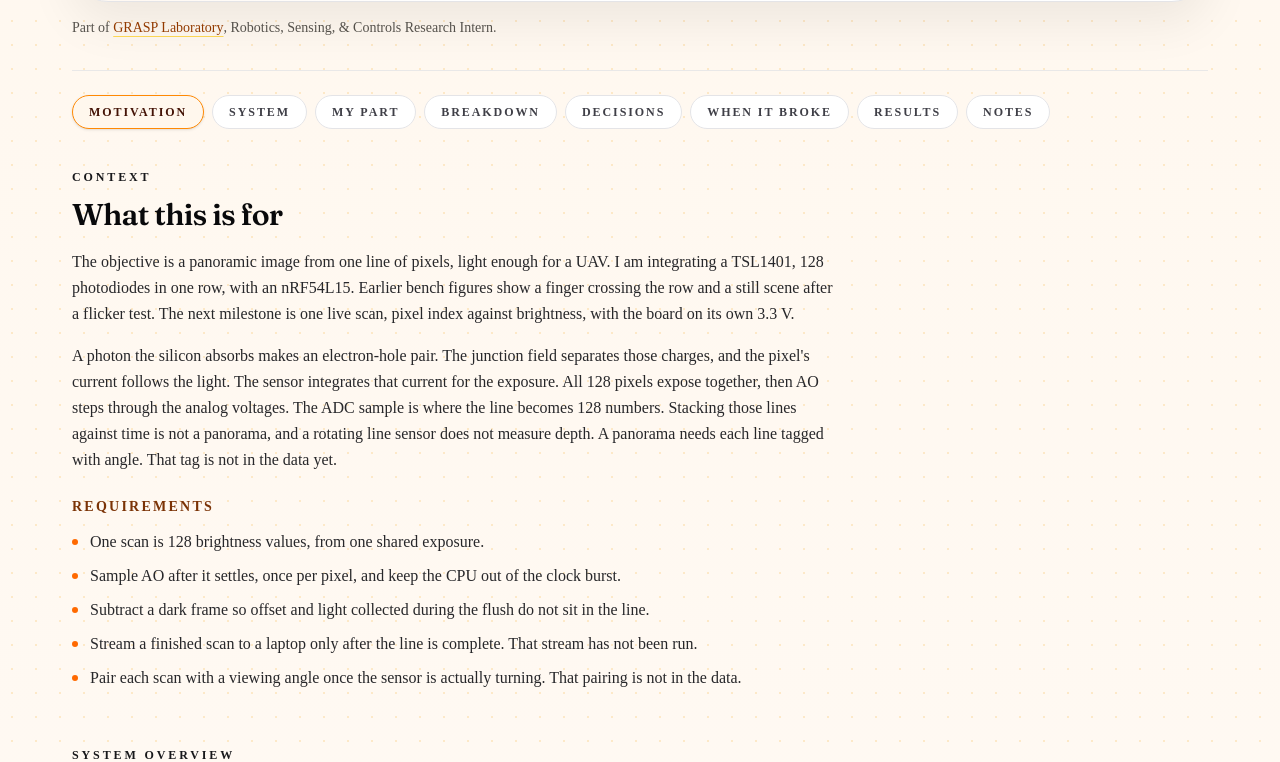
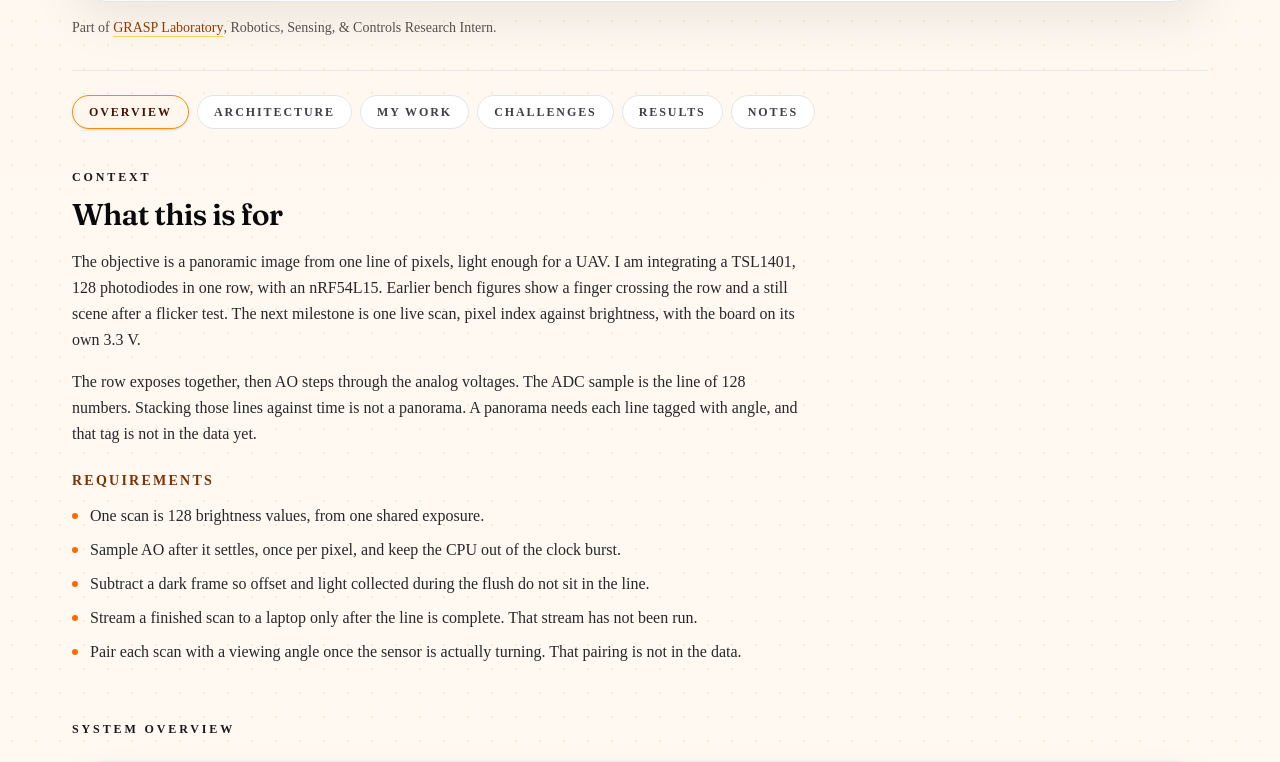
Before and after one commit to Rellendula26/ritvik-portfolio, a Next.js app: page /projects/3d-imaging-uav in a window 1280 px wide. Shown: the part 917-1679 px from the top of the page. Built offline with nearby package versions, Linux system fonts and the light colour scheme.

Commit message:
Shorten repeated project-page explanations and keep the longer notes collapsed.
Co-authored-by: Cursor <cursoragent@cursor.com>

```diff
--- a/src/app/globals.css
+++ b/src/app/globals.css
@@ -149,6 +149,13 @@ body {
   opacity: 1;
 }
 
+/* Project pages only. The homepage does not use .project-page. */
+.project-page h2,
+.project-page .text-base.leading-relaxed,
+.project-page .text-lg.leading-relaxed {
+  max-width: 46rem;
+}
+
 /* Homepage bench. --boot is 1 unless the first-visit script sets data-boot="start". */
 .workbench-hero {
   --boot: 1;
--- a/src/app/projects/[slug]/page.tsx
+++ b/src/app/projects/[slug]/page.tsx
@@ -147,6 +147,7 @@ function LegacyProjectPage({
       alt: `${project.title} architecture ${index + 1}`,
       label: `Architecture ${index + 1}`,
       caption: `Architecture ${index + 1}`,
+      fit: "contain" as const,
     })) ?? [];
   const imageGalleryMedia =
     project.imageGallery?.map((src, index) => ({
@@ -155,6 +156,7 @@ function LegacyProjectPage({
       alt: `${project.title} gallery image ${index + 1}`,
       label: `Image ${index + 1}`,
       caption: `Image ${index + 1}`,
+      fit: "contain" as const,
     })) ?? [];
   const videoGalleryMedia =
     project.videoGallery?.map((src, index) => ({
@@ -173,6 +175,63 @@ function LegacyProjectPage({
       {project.experienceSlug ? (
         <ExperienceBacklink slug={project.experienceSlug} />
       ) : null}
+
+      {architectureMedia.length > 0 && (
+        <section className="mt-10">
+          <SectionLabel>Architecture</SectionLabel>
+          <div className="mt-6 grid grid-cols-1 gap-5 md:grid-cols-2">
+            {architectureMedia.map((item, index) => (
+              <div
+                key={`${project.slug}-arch-${index}`}
+                className="overflow-hidden rounded-[2rem] border border-zinc-200 bg-white shadow-[0_14px_40px_rgba(0,0,0,0.06)]"
+              >
+                <div className="relative aspect-[4/3] w-full bg-white">
+                  {renderMedia(item)}
+                </div>
+                <MediaNotes media={item} />
+              </div>
+            ))}
+          </div>
+        </section>
+      )}
+
+      {imageGalleryMedia.length > 0 && (
+        <section className="mt-10">
+          <SectionLabel>Build photos</SectionLabel>
+          <div className="mt-6 grid grid-cols-1 gap-5 md:grid-cols-2">
+            {imageGalleryMedia.map((item, index) => (
+              <div
+                key={`${project.slug}-image-${index}`}
+                className="overflow-hidden rounded-[2rem] border border-zinc-200 bg-white shadow-[0_14px_40px_rgba(0,0,0,0.06)]"
+              >
+                <div className="relative aspect-[4/3] w-full bg-[#f7f1e8]">
+                  {renderMedia(item)}
+                </div>
+                <MediaNotes media={item} />
+              </div>
+            ))}
+          </div>
+        </section>
+      )}
+
+      {videoGalleryMedia.length > 0 && (
+        <section className="mt-10">
+          <SectionLabel>Demonstrations</SectionLabel>
+          <div className="mt-6 grid grid-cols-1 gap-5 md:grid-cols-2">
+            {videoGalleryMedia.map((item, index) => (
+              <div
+                key={`${project.slug}-video-${index}`}
+                className="overflow-hidden rounded-[2rem] border border-zinc-200 bg-white shadow-[0_14px_40px_rgba(0,0,0,0.06)]"
+              >
+                <div className="relative aspect-video w-full bg-[#070707]">
+                  {renderMedia(item)}
+                </div>
+                <MediaNotes media={item} />
+              </div>
+            ))}
+          </div>
+        </section>
+      )}
 
       {process.env.NODE_ENV === "development" &&
         project.driveFolderUrl &&
@@ -307,72 +366,6 @@ function LegacyProjectPage({
         </section>
       )}
 
-      {architectureMedia.length > 0 && (
-        <section className="mt-14">
-          <SectionLabel>Architecture media</SectionLabel>
-          <div className="mt-6 grid grid-cols-1 gap-5 md:grid-cols-2">
-            {architectureMedia.map((item, index) => (
-              <div
-                key={`${project.slug}-arch-${index}`}
-                className="overflow-hidden rounded-[2rem] border border-zinc-200 bg-white shadow-[0_14px_40px_rgba(0,0,0,0.06)]"
-              >
-                <div className="border-b border-zinc-200 bg-gradient-to-r from-orange-50 via-white to-amber-50 px-4 py-3 text-xs font-medium text-zinc-500">
-                  {item.label}
-                </div>
-                <div className="relative h-[280px] w-full bg-[#070707] md:h-[340px]">
-                  {renderMedia(item)}
-                </div>
-                <MediaNotes media={item} />
-              </div>
-            ))}
-          </div>
-        </section>
-      )}
-
-      {imageGalleryMedia.length > 0 && (
-        <section className="mt-14">
-          <SectionLabel>Image gallery</SectionLabel>
-          <div className="mt-6 grid grid-cols-1 gap-5 md:grid-cols-2">
-            {imageGalleryMedia.map((item, index) => (
-              <div
-                key={`${project.slug}-image-${index}`}
-                className="overflow-hidden rounded-[2rem] border border-zinc-200 bg-white shadow-[0_14px_40px_rgba(0,0,0,0.06)]"
-              >
-                <div className="border-b border-zinc-200 bg-gradient-to-r from-orange-50 via-white to-amber-50 px-4 py-3 text-xs font-medium text-zinc-500">
-                  {item.label}
-                </div>
-                <div className="relative h-[280px] w-full bg-[#070707] md:h-[340px]">
-                  {renderMedia(item)}
-                </div>
-                <MediaNotes media={item} />
-              </div>
-            ))}
-          </div>
-        </section>
-      )}
-
-      {videoGalleryMedia.length > 0 && (
-        <section className="mt-14">
-          <SectionLabel>Video gallery</SectionLabel>
-          <div className="mt-6 grid grid-cols-1 gap-5 md:grid-cols-2">
-            {videoGalleryMedia.map((item, index) => (
-              <div
-                key={`${project.slug}-video-${index}`}
-                className="overflow-hidden rounded-[2rem] border border-zinc-200 bg-white shadow-[0_14px_40px_rgba(0,0,0,0.06)]"
-              >
-                <div className="border-b border-zinc-200 bg-gradient-to-r from-orange-50 via-white to-amber-50 px-4 py-3 text-xs font-medium text-zinc-500">
-                  {item.label}
-                </div>
-                <div className="relative h-[280px] w-full bg-[#070707] md:h-[340px]">
-                  {renderMedia(item)}
-                </div>
-                <MediaNotes media={item} />
-              </div>
-            ))}
-          </div>
-        </section>
-      )}
-
       {detailMedia.length > 0 && (
         <section className="mt-14">
           <SectionLabel>Media timeline</SectionLabel>
--- a/src/components/project-page/ProjectHero.tsx
+++ b/src/components/project-page/ProjectHero.tsx
@@ -84,7 +84,7 @@ export default function ProjectHero({ project }: { project: Project }) {
           </h1>
 
           <p className="mt-4 max-w-2xl font-medium leading-snug tracking-tight text-zinc-800 md:text-xl">
-            {project.oneLine}
+            {project.pageLead ?? project.oneLine}
           </p>
           <p className="mt-3 max-w-2xl text-base leading-relaxed text-zinc-700 md:text-[17px] md:leading-7">
             {project.overview}
--- a/src/components/project-page/case-study/EngineeringCaseStudyLayout.tsx
+++ b/src/components/project-page/case-study/EngineeringCaseStudyLayout.tsx
@@ -31,39 +31,28 @@ import { getExperience } from "@/data/experiences";
 import Link from "next/link";
 
 function buildCaseStudyNav(caseStudy: EngineeringCaseStudy) {
-  const items = [
-    caseStudy.servoBringUp
-      ? { id: "board-architecture", label: "Boards" }
-      : { id: "motivation", label: "Motivation" },
-    caseStudy.servoBringUp
-      ? { id: "actuation-challenge", label: "The fault" }
-      : { id: "system-overview", label: "System" },
-    caseStudy.servoBringUp
-      ? { id: "debug-path", label: "Debug" }
-      : null,
-    caseStudy.servoBringUp ? { id: "motivation", label: "Context" } : null,
-    caseStudy.contribution ? { id: "contribution", label: "My part" } : null,
-    caseStudy.designChallenge
-      ? { id: "design-challenge", label: "Deep dive" }
-      : null,
-    { id: "engineering-breakdown", label: "Breakdown" },
-    { id: "design-decisions", label: "Decisions" },
+  if (caseStudy.servoBringUp) {
+    return [
+      { id: "board-architecture", label: "Boards" },
+      { id: "system-overview", label: "Bring-up" },
+      { id: "root-cause", label: "The fault" },
+      { id: "results", label: "Status" },
+      { id: "record", label: "Notes" },
+    ];
+  }
+
+  return [
+    { id: "motivation", label: "Overview" },
+    { id: "system-overview", label: "Architecture" },
+    caseStudy.contribution
+      ? { id: "contribution", label: "My work" }
+      : { id: "engineering-breakdown", label: "My work" },
     caseStudy.rootCauseAnalyses?.length
-      ? { id: "root-cause", label: "When it broke" }
-      : null,
+      ? { id: "root-cause", label: "Challenges" }
+      : { id: "design-decisions", label: "Decisions" },
     { id: "results", label: "Results" },
-    caseStudy.executiveAssessment ||
-    caseStudy.timeline?.length ||
-    caseStudy.evolution?.length ||
-    caseStudy.scheduleAnalysis ||
-    caseStudy.version2Plan ||
-    caseStudy.transferableSkills?.length ||
-    caseStudy.reflection
-      ? { id: "record", label: "Notes" }
-      : null,
+    { id: "record", label: "Notes" },
   ];
-
-  return items.filter((item): item is { id: string; label: string } => item !== null);
 }
 
 function ExperienceLink({ slug }: { slug?: string }) {
@@ -110,23 +99,42 @@ export default function EngineeringCaseStudyLayout({
       <div className="mt-10 space-y-12 md:space-y-14">
         {caseStudy.servoBringUp ? <BoardArchitecture /> : null}
         {caseStudy.servoBringUp ? <ServoBringUpStory /> : null}
-        <MotivationSection content={caseStudy.motivation} />
+        {caseStudy.servoBringUp ? null : (
+          <MotivationSection content={caseStudy.motivation} />
+        )}
         {caseStudy.servoBringUp ? null : (
           <SystemOverviewSection content={caseStudy.systemOverview} />
         )}
-        {caseStudy.contribution ? (
+        {caseStudy.servoBringUp || !caseStudy.contribution ? null : (
           <ContributionSection content={caseStudy.contribution} />
-        ) : null}
-        {caseStudy.designChallenge ? (
+        )}
+        {caseStudy.servoBringUp || !caseStudy.designChallenge ? null : (
           <DesignChallengeExtrasSection content={caseStudy.designChallenge} />
-        ) : null}
-        <EngineeringBreakdownSection disciplines={caseStudy.disciplines} />
-        <DesignDecisionsSection decisions={caseStudy.designDecisions} />
+        )}
+        {caseStudy.servoBringUp ? null : (
+          <EngineeringBreakdownSection disciplines={caseStudy.disciplines} />
+        )}
+        {caseStudy.servoBringUp ? null : (
+          <DesignDecisionsSection decisions={caseStudy.designDecisions} />
+        )}
         {caseStudy.rootCauseAnalyses?.length ? (
           <RootCauseAnalysesSection items={caseStudy.rootCauseAnalyses} />
         ) : null}
         <ResultsValidationSection content={caseStudy.results} />
         <BenchNotes>
+          {caseStudy.servoBringUp ? (
+            <>
+              <MotivationSection content={caseStudy.motivation} />
+              {caseStudy.contribution ? (
+                <ContributionSection content={caseStudy.contribution} />
+              ) : null}
+              {caseStudy.designChallenge ? (
+                <DesignChallengeExtrasSection content={caseStudy.designChallenge} />
+              ) : null}
+              <EngineeringBreakdownSection disciplines={caseStudy.disciplines} />
+              <DesignDecisionsSection decisions={caseStudy.designDecisions} />
+            </>
+          ) : null}
           {caseStudy.executiveAssessment ? (
             <ExecutiveAssessmentSection content={caseStudy.executiveAssessment} />
           ) : null}
--- a/src/components/project-page/shared.tsx
+++ b/src/components/project-page/shared.tsx
@@ -10,7 +10,7 @@ export type ProjectMedia =
 
 export function ProjectPageShell({ children }: { children: React.ReactNode }) {
   return (
-    <main className="relative min-h-screen overflow-hidden bg-[linear-gradient(to_bottom,#fff7ed_0%,#fffaf5_18%,#ffffff_42%,#fffaf5_100%)]">
+    <main className="project-page relative min-h-screen overflow-hidden bg-[linear-gradient(to_bottom,#fff7ed_0%,#fffaf5_18%,#ffffff_42%,#fffaf5_100%)]">
       <div className="absolute inset-0 opacity-[0.18] [background-image:radial-gradient(#f59e0b_1px,transparent_1px)] [background-size:24px_24px]" />
       {/* Faint schematic texture — decorative only */}
       <svg
--- a/src/data/case-studies/bionic-arm.ts
+++ b/src/data/case-studies/bionic-arm.ts
@@ -9,7 +9,7 @@ export const BIONIC_ARM_CASE_STUDY: EngineeringCaseStudy = {
     learning:
       "A schematic date and a power note can describe two different batteries. I want those to be the same pack before I call the power path done.",
     narrative:
-      "I design the PCBs and the mounts for a Penn ADAPT arm. One sensor board is built. It is a two-electrode differential pair into one ADS1291 channel. The architecture is eight of those modules, a main STM32 board, two servos, and a linear actuator. The team tested the main board and started the first fixture. This is not the assistive button.\n\nThe buck and LDO feed the sensing circuitry. The electrodes are the signal inputs, not a load on that rail. The September main sheet marks a 2-cell pack from 6.0 V to 8.4 V and also labels 12 V. My note is a 7.2 V pack, a buck to 4 V, then an LDO. Those are not the same description. Firmware reads raw EMG from one ADS1291, gain 6, 2000 samples per second, and can run a fixed motor test. It does not turn that signal into a gesture or a grip force. Two longer wires still keep a board out of the CAD mount.",
+      "One sensor board is built. It is a two-electrode differential pair into one ADS1291 channel. The architecture is eight of those modules, a main STM32 board, two servos, and a linear actuator. The team tested the main board and started the first fixture.\n\nThe buck and LDO feed the sensing circuitry. The electrodes are the signal inputs, not a load on that rail. The September main sheet marks a 2-cell pack from 6.0 V to 8.4 V and also labels 12 V. My note is a 7.2 V pack, a buck to 4 V, then an LDO. Those are not the same description. Firmware reads raw EMG from one ADS1291, gain 6, 2000 samples per second, and can run a fixed motor test. It does not turn that signal into a gesture or a grip force. Two longer wires still keep a board out of the CAD mount.",
     requirements: [
       "Digitize eight EMG channels from differential pairs.",
       "Leave a quiet supply for the sensing circuitry.",
@@ -19,7 +19,7 @@ export const BIONIC_ARM_CASE_STUDY: EngineeringCaseStudy = {
   },
   systemOverview: {
     summary:
-      "I have one sensor PCB. The plan is eight small rigid modules around the forearm, each a differential electrode pair, tied with 20-pin flex. A sensor main board sits between those modules and the main board. The main board is an STM32 with a labeled 12 V actuator rail, a 6 V servo rail, and 3.3 V electronics. The team tested that board and started the first fixture. I design the boards and the mounts.",
+      "I have one sensor PCB. The plan is eight small rigid modules around the forearm, each a differential electrode pair, tied with 20-pin flex. A sensor main board sits between those modules and the main board. The main board is an STM32 with a labeled 12 V actuator rail, a 6 V servo rail, and 3.3 V electronics. The team tested that board and started the first fixture.",
     subsystems: [
       { name: "Sensor module", role: "ADS1291 on the differential pair. Eight chips, one SPI bus, a chip select each, shared START." },
       { name: "Sensor main", role: "One ADS1291, bias network, two 20-pin flex connectors." },
@@ -93,7 +93,7 @@ export const BIONIC_ARM_CASE_STUDY: EngineeringCaseStudy = {
   ],
   contribution: {
     summary:
-      "I design the boards and the mounts. One sensor board is built. The team tested the main board and started the first fixture. Drawn-by is blank on the sheets.",
+      "One sensor board is built. The team tested the main board and started the first fixture. Drawn-by is blank on the sheets.",
     mine: [
       "PCB drawings for the sensor modules, the sensor main, and the main board.",
       "The 7.2 V to 4 V buck-then-LDO plan for the sensing supply.",
--- a/src/data/case-studies/logic-pcb.ts
+++ b/src/data/case-studies/logic-pcb.ts
@@ -10,7 +10,7 @@ export const LOGIC_PCB_CASE_STUDY: EngineeringCaseStudy = {
     learning:
       "I wanted the rails and the connectors to be something I could check with a meter before I blamed the firmware.",
     narrative:
-      "The bring-up above is the servo path. This note is the other fault, and it is still open. A grip test broke a printed link while it was grabbing a branch. Stepper current fed back, and the control board and half the actuators were fried. I don't have a photo of a replacement board.\n\nI modified the power and logic boards as one set: fused paths in the 5–20 A range, DC-DC regulation, and RS-485 and I2C. The power sheets are the pack, the fuses, and the regulators. The logic sheets are the Teensy, the buses, and the actuator interfaces. Rail checks so far are 12 V and 6 V on a meter.",
+      "The boards and the servo path are above. This note is only the open fault: a grip test broke a printed link, and that story is written once under When it broke. Meter checks on the boards in hand are 12 V and 6 V. The fuse markings are still not a map.",
     requirements: [
       "Switch actuator current in the 5–20 A range without taking the control board with it.",
       "Keep a fused path on the power board and a regulated rail. The fuse markings are still not mapped to a branch.",
@@ -90,8 +90,8 @@ export const LOGIC_PCB_CASE_STUDY: EngineeringCaseStudy = {
       design:
         "Fused circuits in that current range, and DC-DC regulation, on the power and logic boards I modified. The power board in hand has the yellow XT60, green terminal blocks, and blade fuses marked 15 and 5. A closer photo shows ATAZ UMD40 modules marked for 12 V and 5 V outputs. I looked at those modules for distribution and for adding a rail later, and at keeping the power routing off the signal routing, plus reverse-current protection. I check 12 V and 6 V with a multimeter before I trust an actuator channel. Those meter checks are not a fuse map, and they are not an EMI or protection test.",
       challenges: [
-        "A grip test broke a printed link while it was grabbing a branch. The stepper current dropped suddenly and fed back into the electrical system. Signals were delayed by about 5 seconds. Half the actuators and the control board were fried.",
-        "In that same cascade one signal kept getting sent, the saw traveled past a full turn, and a Hall-sensor wire came out. The saw was being changed from a brushed DC motor to a BLDC because the brushless saw draws less current and the old one often got stuck. That change is not finished.",
+        "The grip-test cascade, including the fried control board, is written under When it broke.",
+        "The brushed-to-BLDC saw change is unfinished. The reason for trying it, and what is still missing, is in that same fault note.",
       ],
       iterations: [
         "Rail and connector checks with a multimeter when a channel doesn't come up.",
--- a/src/data/case-studies/tennis-ball-shooter.ts
+++ b/src/data/case-studies/tennis-ball-shooter.ts
@@ -36,7 +36,7 @@ export const TENNIS_BALL_SHOOTER_CASE_STUDY: EngineeringCaseStudy = {
       },
       {
         name: "Launcher drive",
-        role: "Dual RS-775 DC motors on printed flywheels. PWM duty changes the applied waveform. Release speed also depends on the load.",
+        role: "Dual RS-775 DC motors on printed flywheels. Release speed still depends on the load, not only on the duty cycle.",
       },
       {
         name: "Chassis & mounts",
@@ -98,7 +98,7 @@ export const TENNIS_BALL_SHOOTER_CASE_STUDY: EngineeringCaseStudy = {
       discipline: "Electrical",
       goal: "Run high-current flywheels and a stepper off a 12 V pack without killing a 5 V ESP32, switch motors efficiently with PWM, and keep a fuse in the pack path for overcurrent.",
       design:
-        "Fused 12 V battery rail for MOSFET modules and stepper VMOT. A buck steps that rail to about 5 V for the ESP32 board's VIN and the driver logic. The ESP32 chip runs at 3.3 V from the board regulator. The ESP32 drives the MOSFET gates with PWM, so each device switches between on and off. Duty cycle changes the voltage waveform. Motor inductance and inertia smooth the pulses, and the resulting speed still depends on the motor and the load.",
+        "Fused 12 V battery rail for MOSFET modules and stepper VMOT. A buck steps that rail to about 5 V for the ESP32 board's VIN and the driver logic. The ESP32 chip runs at 3.3 V from the board regulator. The gates are PWM. The decision below is why the FET is hard-switched.",
       challenges: [
         "Early bring-up had no buck. The pack was 12 V. Without the step-down, the ESP32 board would not run from the battery.",
         "During MOSFET PWM testing a flywheel ran much faster than commanded. The fuse did not open. I did not measure the current, so I am not treating high speed as proof of overcurrent.",
--- a/src/data/case-studies/uav-imager.ts
+++ b/src/data/case-studies/uav-imager.ts
@@ -15,7 +15,7 @@ export const UAV_IMAGER_CASE_STUDY: EngineeringCaseStudy = {
     learning:
       "A second supply on the J-Link's Vcc clip is a short, not a backup. The probe is the 3.3 V source until it is unplugged.",
     narrative:
-      "The objective is a panoramic image from one line of pixels, light enough for a UAV. I am integrating a TSL1401, 128 photodiodes in one row, with an nRF54L15. Earlier bench figures show a finger crossing the row and a still scene after a flicker test. The next milestone is one live scan, pixel index against brightness, with the board on its own 3.3 V.\n\nA photon the silicon absorbs makes an electron-hole pair. The junction field separates those charges, and the pixel's current follows the light. The sensor integrates that current for the exposure. All 128 pixels expose together, then AO steps through the analog voltages. The ADC sample is where the line becomes 128 numbers. Stacking those lines against time is not a panorama, and a rotating line sensor does not measure depth. A panorama needs each line tagged with angle. That tag is not in the data yet.",
+      "The objective is a panoramic image from one line of pixels, light enough for a UAV. I am integrating a TSL1401, 128 photodiodes in one row, with an nRF54L15. Earlier bench figures show a finger crossing the row and a still scene after a flicker test. The next milestone is one live scan, pixel index against brightness, with the board on its own 3.3 V.\n\nThe row exposes together, then AO steps through the analog voltages. The ADC sample is the line of 128 numbers. Stacking those lines against time is not a panorama. A panorama needs each line tagged with angle, and that tag is not in the data yet.",
     requirements: [
       "One scan is 128 brightness values, from one shared exposure.",
       "Sample AO after it settles, once per pixel, and keep the CPU out of the clock burst.",
```
Also changed, not shown: src/components/project-page/case-study/BenchNotes.tsx (+6 -13 lines), src/data/projects.ts (+8 -4 lines), 2 other files (tests, documents, lock files or other folders).
